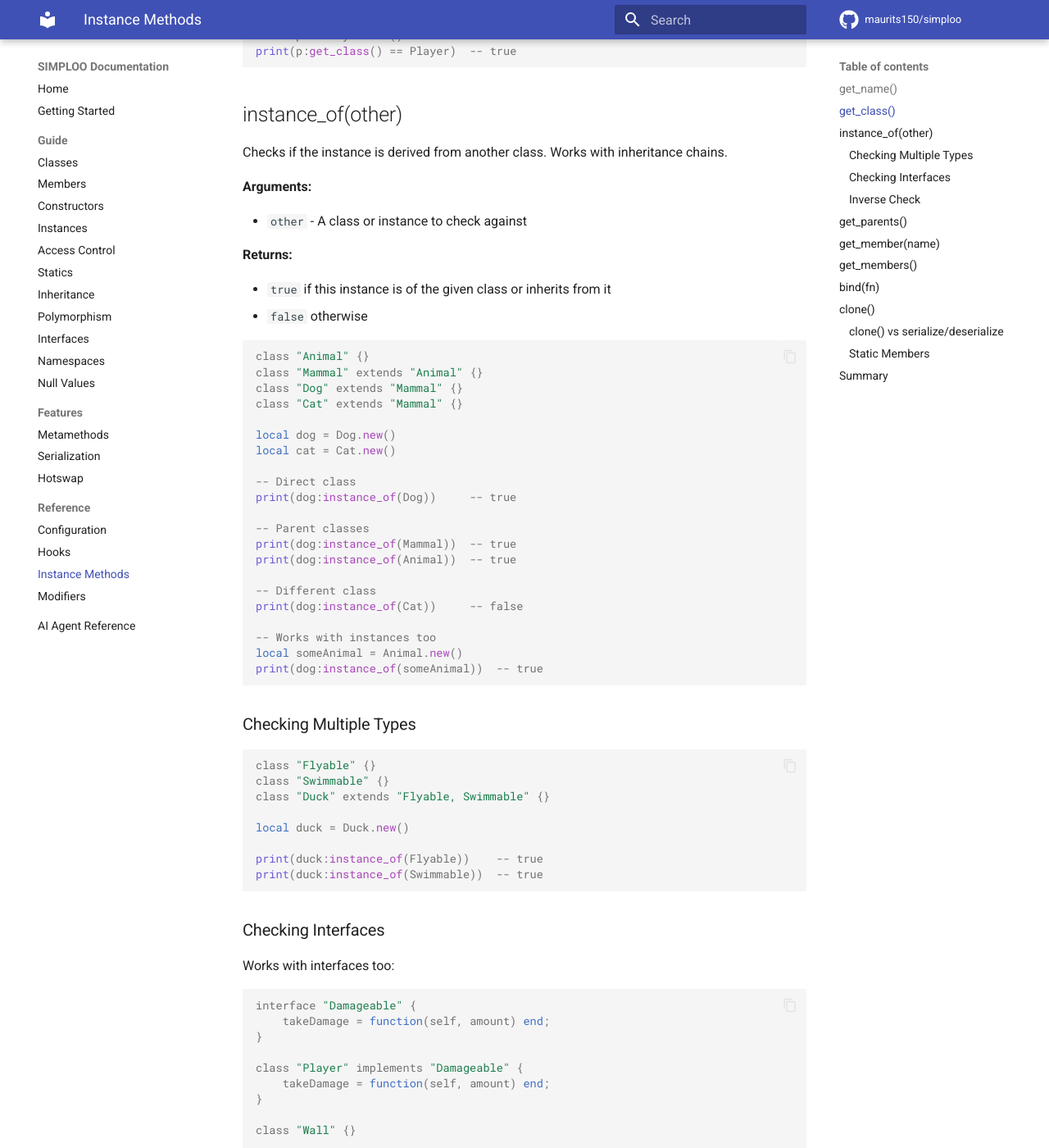
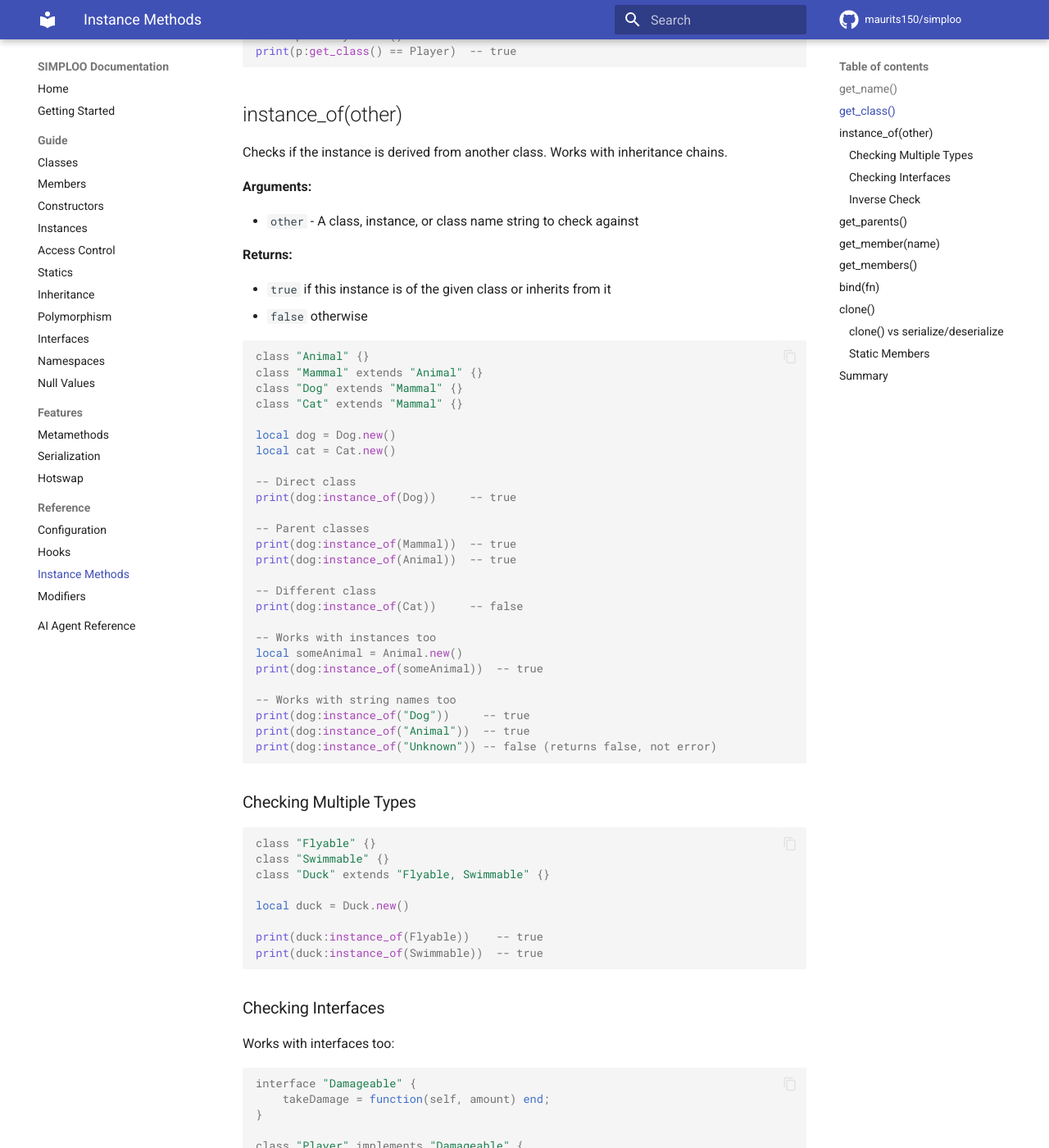
Before and after one commit to maurits150/simploo, an MkDocs documentation site: the page built from docs/reference/instance-methods.md, in a window 1280 px wide and 1400 px high, scrolled down 775 px. Shown: the whole window at 82% size. Built offline with MkDocs 1.6.1 and Material for MkDocs 9.7.7, drawn with Linux system fonts in a browser that asks for light colours; comment, search, counter and statistics services are not loaded.

Commit message:
Add string name support to instance_of() for v2 backwards compat
- instance_of(Entity) and instance_of("Entity") both work
- Uses ._base check instead of type() (3.5x faster)
- Returns false for unknown class names (not error)

````diff
--- a/docs/reference/instance-methods.md
+++ b/docs/reference/instance-methods.md
@@ -41,7 +41,7 @@ Checks if the instance is derived from another class. Works with inheritance cha
 
 **Arguments:**
 
-- `other` - A class or instance to check against
+- `other` - A class, instance, or class name string to check against
 
 **Returns:**
 
@@ -70,6 +70,11 @@ print(dog:instance_of(Cat))     -- false
 -- Works with instances too
 local someAnimal = Animal.new()
 print(dog:instance_of(someAnimal))  -- true
+
+-- Works with string names too
+print(dog:instance_of("Dog"))     -- true
+print(dog:instance_of("Animal"))  -- true
+print(dog:instance_of("Unknown")) -- false (returns false, not error)
 ```
 
 ### Checking Multiple Types
````
Also changed, not shown: docs/reference/ai-agent.md (+1 -1 lines), 2 other files.
